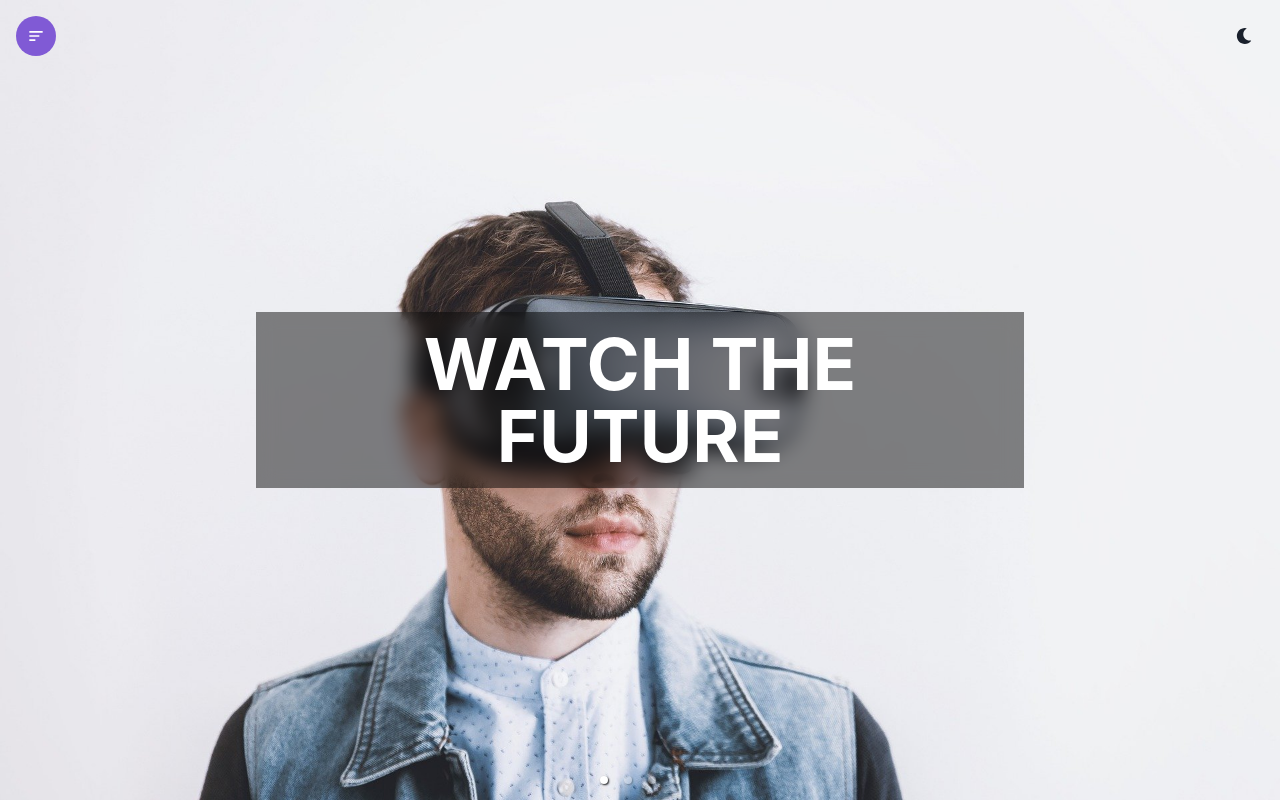
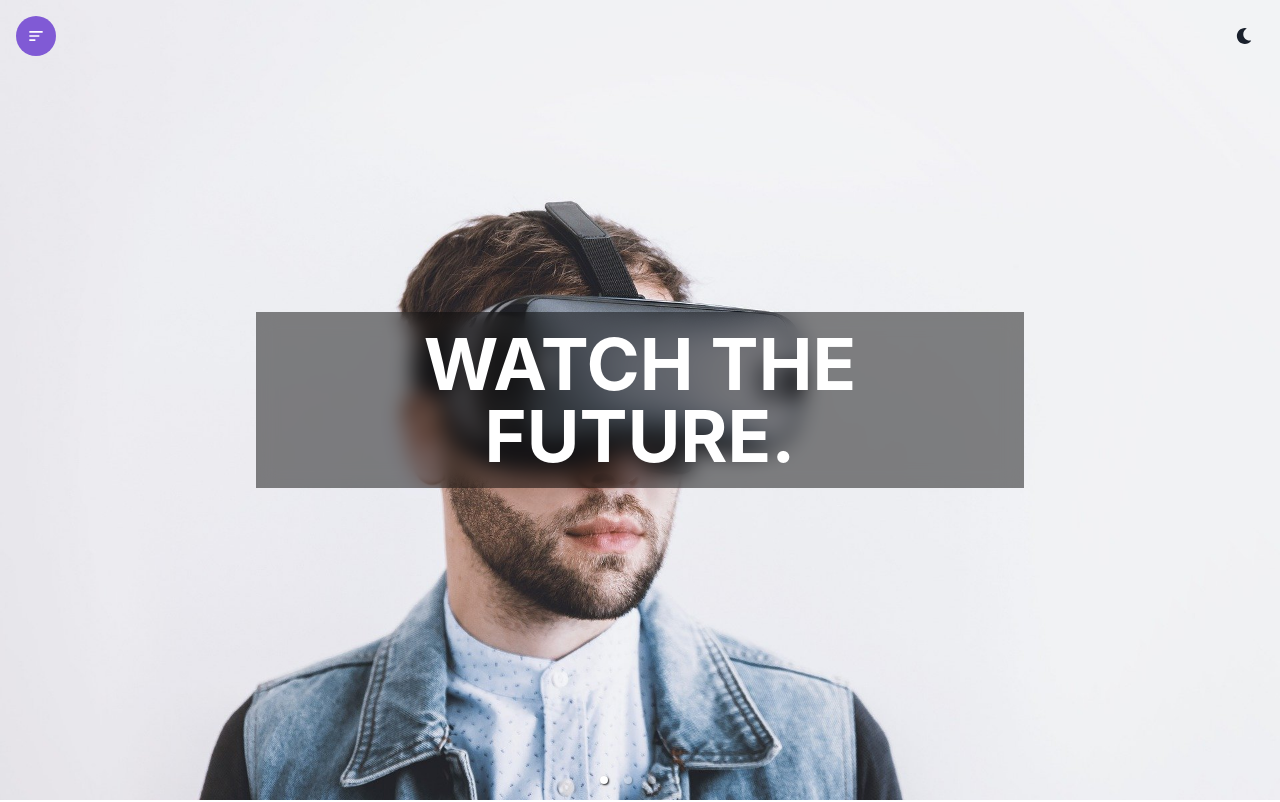
Before and after one commit to jatinsolanki1202/videoGallery-ReactJS, a React (Vite) app: page / in a window 1280 px wide. Shown: the top 802 px of the page. Built offline with nearby package versions, Linux system fonts and the light colour scheme.

Commit message:
Changes in home page

```diff
--- a/src/views/Home.jsx
+++ b/src/views/Home.jsx
@@ -29,7 +29,7 @@ const Home = () => {
                 <Box w={'full'} h={'100vh'} >
                     <img src={img1} />
                     <Heading bgColor={'blackAlpha.600'} color={'white'} {...headingOptions}>
-                        Watch The Future
+                        Watch The Future.
                     </Heading>
                 </Box>
 
```
